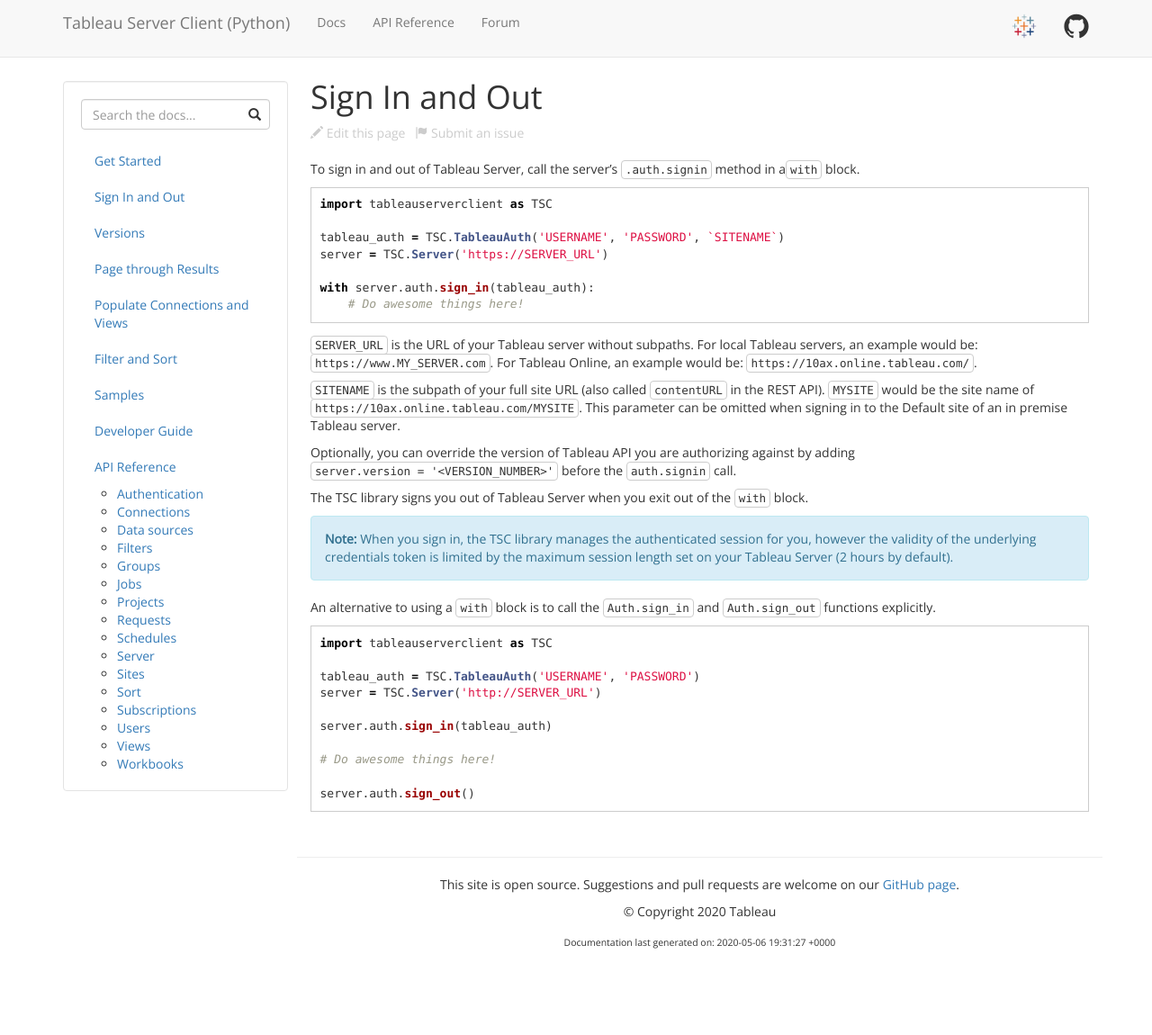
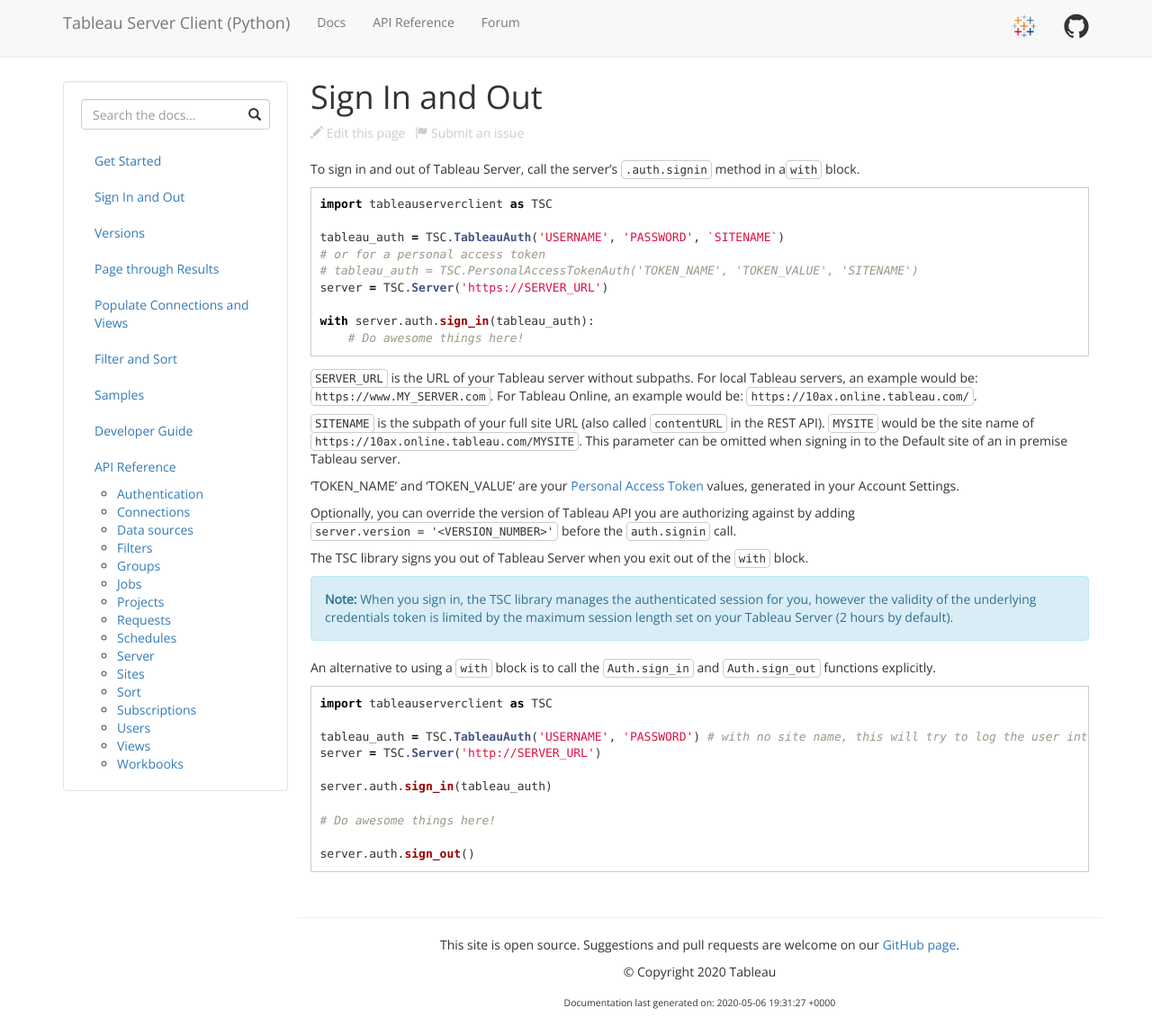
Before and after one commit to tableau/server-client-python, a Jekyll site: the page built from docs/sign-in-out.md, in a window 1280 px wide and 1150 px high. Shown: the whole window at 90% size. Built offline with Jekyll 4.4.1, drawn with Linux system fonts in a browser that asks for light colours.

Commit message:
Add Personal Access Token to the Auth page (#604)
* Add Personal Access Token to the Auth page

* fix code!

````diff
--- a/docs/sign-in-out.md
+++ b/docs/sign-in-out.md
@@ -9,6 +9,8 @@
 import tableauserverclient as TSC
 
 tableau_auth = TSC.TableauAuth('USERNAME', 'PASSWORD', `SITENAME`)
+# or for a personal access token
+# tableau_auth = TSC.PersonalAccessTokenAuth('TOKEN_NAME', 'TOKEN_VALUE', 'SITENAME')
 server = TSC.Server('https://SERVER_URL')
 
 with server.auth.sign_in(tableau_auth):
@@ -18,6 +20,8 @@
 `SERVER_URL` is the URL of your Tableau server without subpaths. For local Tableau servers, an example would be:      `https://www.MY_SERVER.com`. For Tableau Online, an example would be: `https://10ax.online.tableau.com/`.
 
 `SITENAME` is the subpath of your full site URL (also called `contentURL` in the REST API). `MYSITE` would be the site name of `https://10ax.online.tableau.com/MYSITE`. This parameter can be omitted when signing in to the Default site of an in premise Tableau server.
+
+'TOKEN_NAME' and 'TOKEN_VALUE' are your <a href="https://help.tableau.com/current/server/en-us/security_personal_access_tokens.htm">Personal Access Token</a> values, generated in your Account Settings.
 
 Optionally, you can override the version of Tableau API you are authorizing against by adding `server.version = '<VERSION_NUMBER>'` before the `auth.signin` call.
 
@@ -33,7 +37,7 @@
 ```py
 import tableauserverclient as TSC
 
-tableau_auth = TSC.TableauAuth('USERNAME', 'PASSWORD')
+tableau_auth = TSC.TableauAuth('USERNAME', 'PASSWORD') # with no site name, this will try to log the user into the Default site
 server = TSC.Server('http://SERVER_URL')
 
 server.auth.sign_in(tableau_auth)
````
